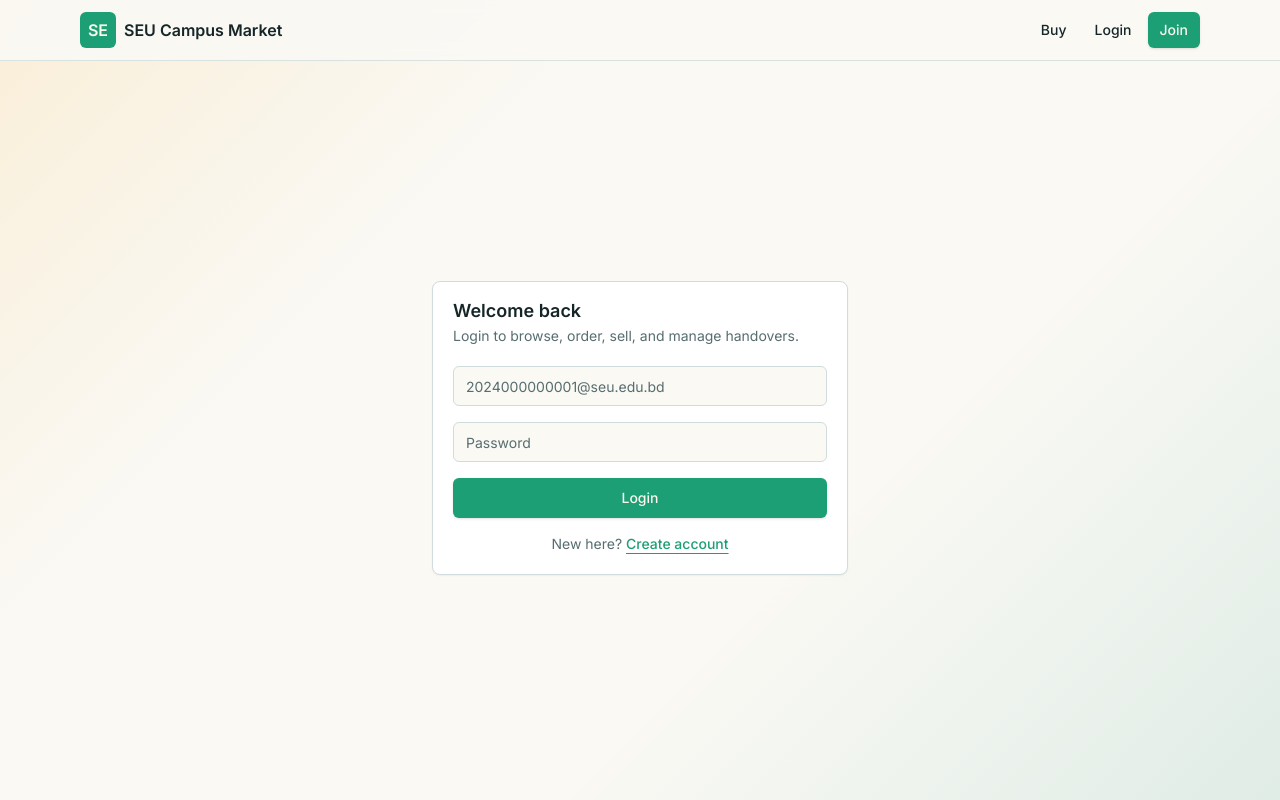
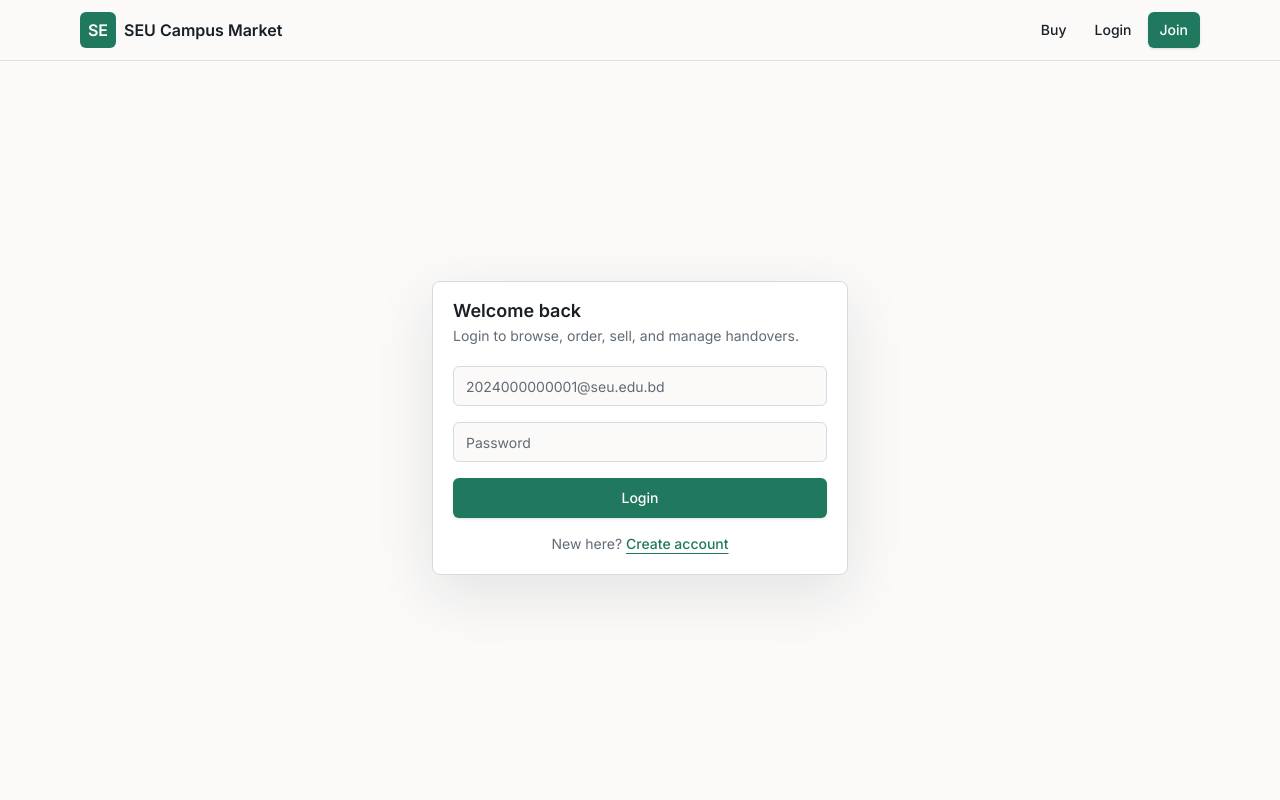
Before and after one commit to shahadat-sdt/SEU_Campus_Market, a Next.js app: page /login in a window 1280 px wide. Built offline with nearby package versions, Linux system fonts and the light colour scheme; no server answers.

Commit message:
Polish minimal marketplace UI

```diff
--- a/app/globals.css
+++ b/app/globals.css
@@ -3,25 +3,25 @@
 @tailwind utilities;
 
 :root {
-  --background: 42 38% 97%;
-  --foreground: 188 31% 12%;
+  --background: 45 20% 98%;
+  --foreground: 210 18% 12%;
   --card: 0 0% 100%;
-  --card-foreground: 188 31% 12%;
+  --card-foreground: 210 18% 12%;
   --popover: 0 0% 100%;
-  --popover-foreground: 188 31% 12%;
-  --primary: 161 69% 37%;
-  --primary-foreground: 44 65% 96%;
-  --secondary: 38 87% 88%;
-  --secondary-foreground: 31 45% 20%;
-  --muted: 176 18% 91%;
-  --muted-foreground: 188 13% 39%;
-  --accent: 350 83% 92%;
-  --accent-foreground: 352 58% 28%;
+  --popover-foreground: 210 18% 12%;
+  --primary: 162 58% 30%;
+  --primary-foreground: 0 0% 100%;
+  --secondary: 210 16% 94%;
+  --secondary-foreground: 210 18% 16%;
+  --muted: 210 14% 93%;
+  --muted-foreground: 210 9% 42%;
+  --accent: 162 24% 92%;
+  --accent-foreground: 162 52% 22%;
   --destructive: 0 72% 48%;
   --destructive-foreground: 0 0% 100%;
-  --border: 184 16% 84%;
-  --input: 184 16% 84%;
-  --ring: 161 69% 37%;
+  --border: 210 14% 86%;
+  --input: 210 14% 86%;
+  --ring: 162 58% 30%;
   --radius: 0.5rem;
 }
 
@@ -31,10 +31,7 @@
 
 body {
   min-height: 100vh;
-  background:
-    linear-gradient(135deg, rgba(247, 185, 83, 0.18), transparent 28rem),
-    linear-gradient(315deg, rgba(36, 142, 130, 0.12), transparent 32rem),
-    hsl(var(--background));
+  background: hsl(var(--background));
   color: hsl(var(--foreground));
 }
 
@@ -44,7 +41,7 @@
 
 .campus-grid {
   background-image:
-    linear-gradient(rgba(15, 99, 91, 0.08) 1px, transparent 1px),
-    linear-gradient(90deg, rgba(15, 99, 91, 0.08) 1px, transparent 1px);
+    linear-gradient(rgba(15, 99, 91, 0.05) 1px, transparent 1px),
+    linear-gradient(90deg, rgba(15, 99, 91, 0.05) 1px, transparent 1px);
   background-size: 28px 28px;
 }
--- a/components/product-card.tsx
+++ b/components/product-card.tsx
@@ -35,7 +35,7 @@
   const wishlisted = !!listing.wishlistItems?.length;
 
   return (
-    <Card className="h-full overflow-hidden transition hover:-translate-y-0.5 hover:shadow-campus">
+    <Card className="h-full overflow-hidden transition hover:border-primary/40">
       <Link href={`/listings/${listing.id}`} className="block">
         <div className="relative aspect-[4/3] bg-muted">
           <Image src={image} alt={listing.title} fill className="object-cover" />
@@ -46,17 +46,17 @@
           )}
         </div>
       </Link>
-      <CardContent className="space-y-4 pt-4">
+      <CardContent className="space-y-3 pt-4">
         <div className="flex items-start justify-between gap-3">
           <div className="min-w-0">
             <Link href={`/listings/${listing.id}`} className="line-clamp-2 font-semibold hover:underline">
               {listing.title}
             </Link>
-            <p className="mt-1 text-sm text-muted-foreground">Sold by {listing.seller.name}</p>
+            <p className="mt-1 truncate text-sm text-muted-foreground">Sold by {listing.seller.name}</p>
           </div>
           <Badge variant="mint">{listing.condition}</Badge>
         </div>
-        <p className="line-clamp-2 text-sm text-muted-foreground">{listing.description}</p>
+        <p className="line-clamp-2 min-h-10 text-sm text-muted-foreground">{listing.description}</p>
         <div className="flex items-center justify-between gap-3">
           <span className="text-lg font-semibold">{money(String(listing.price))}</span>
           <Badge variant="outline">{listing.category}</Badge>
--- a/components/ui/card.tsx
+++ b/components/ui/card.tsx
@@ -4,7 +4,7 @@
 export function Card({ className, ...props }: React.HTMLAttributes<HTMLDivElement>) {
   return (
     <div
-      className={cn("rounded-lg border border-border bg-card text-card-foreground shadow-sm", className)}
+      className={cn("rounded-lg border border-border bg-card text-card-foreground", className)}
       {...props}
     />
   );
```
